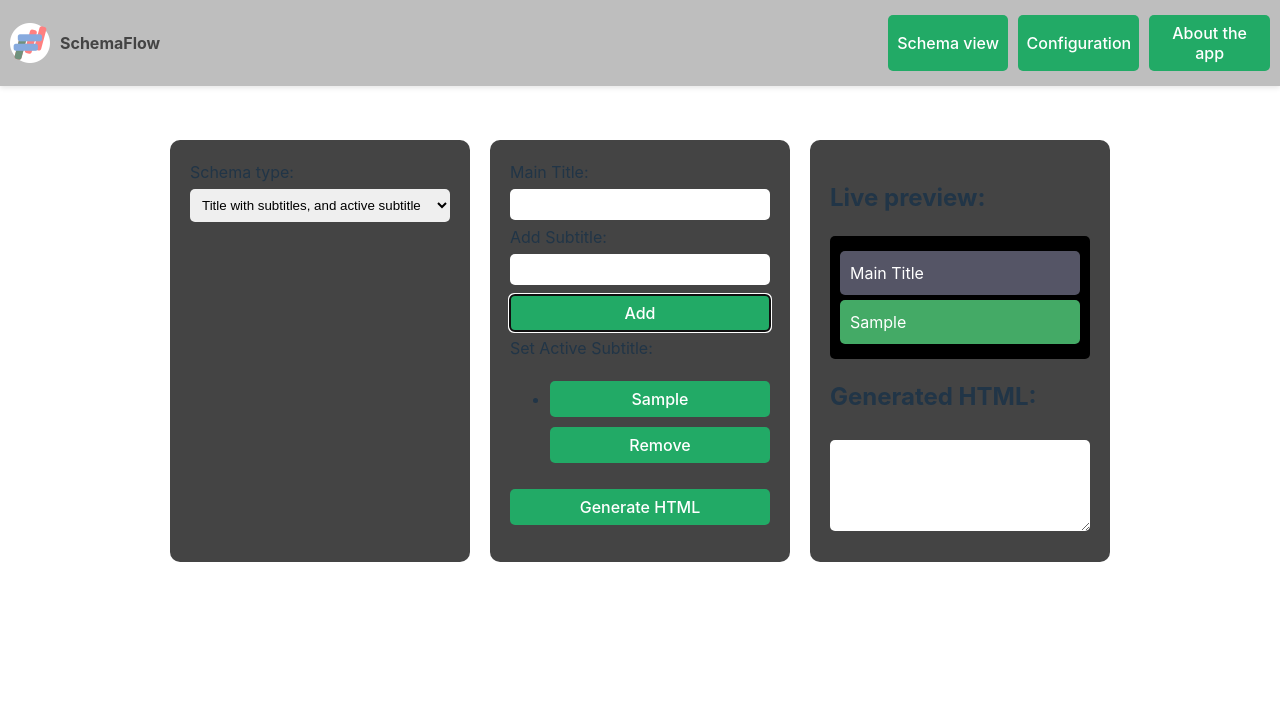
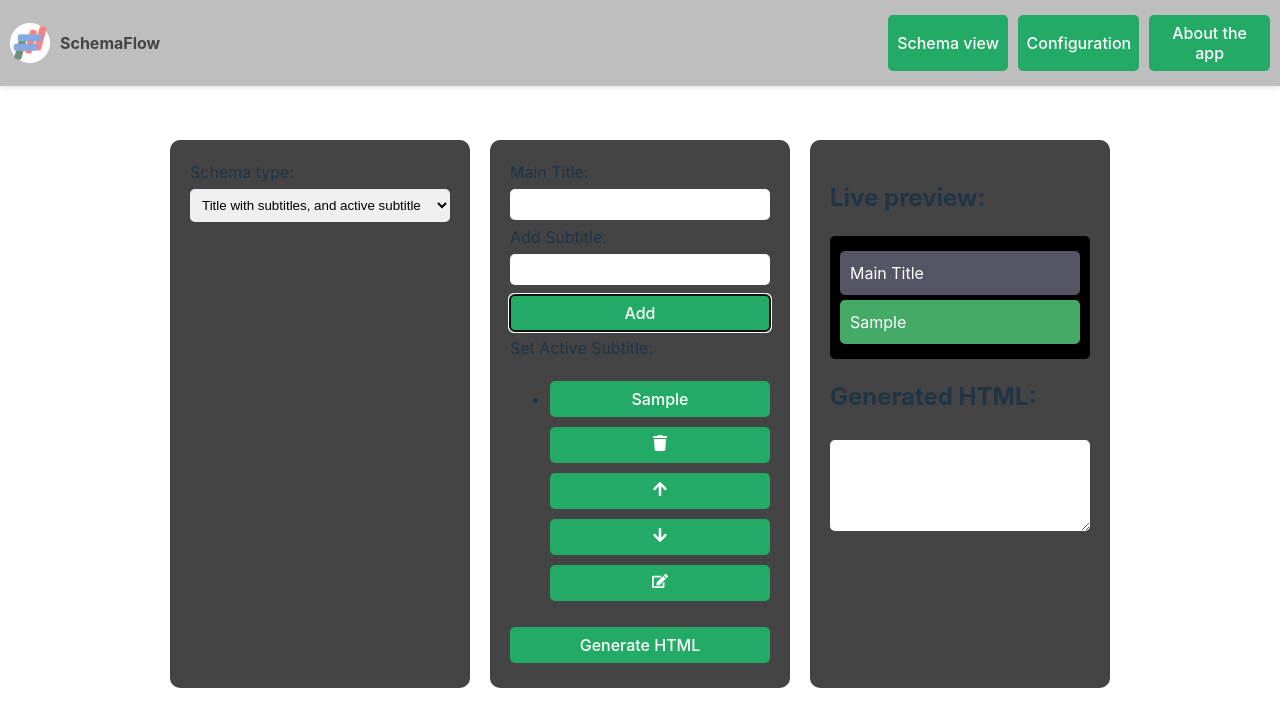
Before and after one commit to KiRZeN24/SchemaFlow, a React (Vite) app: page / in a window 1280 px wide. Both pictures are taken after typing "Sample" into the empty fields and a click on the button "Add". Shown: the top 726 px of the page. Built offline with nearby package versions, Linux system fonts and the light colour scheme.

Commit message:
feat: Enhance subtitle management UI (#39)

```diff
--- a/src/schemaForm.tsx
+++ b/src/schemaForm.tsx
@@ -137,14 +137,36 @@ const SchemaForm: React.FC = () => {
 
         <label>Set Active Subtitle:</label>
         <ul>
-          {formData.units.map((unit) => (
-            <li key={unit.id}>
-              <button onClick={() => handleSetActive(unit.id)}>
-                {unit.title} {formData.active === unit.id ? '(Active)' : ''}
-              </button>
-              <button onClick={() => handleRemoveSubtitle(unit.id)}>
-                Remove
-              </button>
+          {formData.units.map((unit, index) => (
+            <li key={unit.id} className="subtitle-item">
+              {editingIndex === index ? (
+                <input
+                  type="text"
+                  value={editText}
+                  onChange={(e) => setEditText(e.target.value)}
+                  onBlur={saveEdit}
+                  autoFocus
+                />
+              ) : (
+                <button onClick={() => handleSetActive(unit.id)}>
+                  {unit.title} {formData.active === unit.id ? '(Active)' : ''}
+                </button>
+              )}
+
+              <div className="subtitle-buttons">
+                <button onClick={() => handleRemoveSubtitle(unit.id)}>
+                  <FaTrash />
+                </button>
+                <button onClick={() => handleMoveUp(index)}>
+                  <FaArrowUp />
+                </button>
+                <button onClick={() => handleMoveDown(index)}>
+                  <FaArrowDown />
+                </button>
+                <button onClick={() => startEditing(index)}>
+                  <FaEdit />
+                </button>
+              </div>
             </li>
           ))}
         </ul>
```
